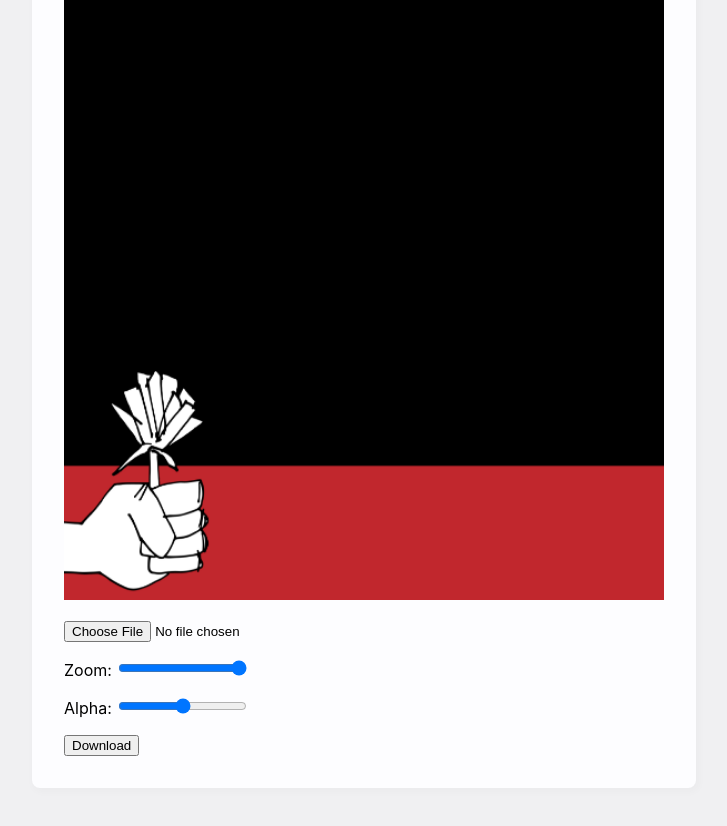
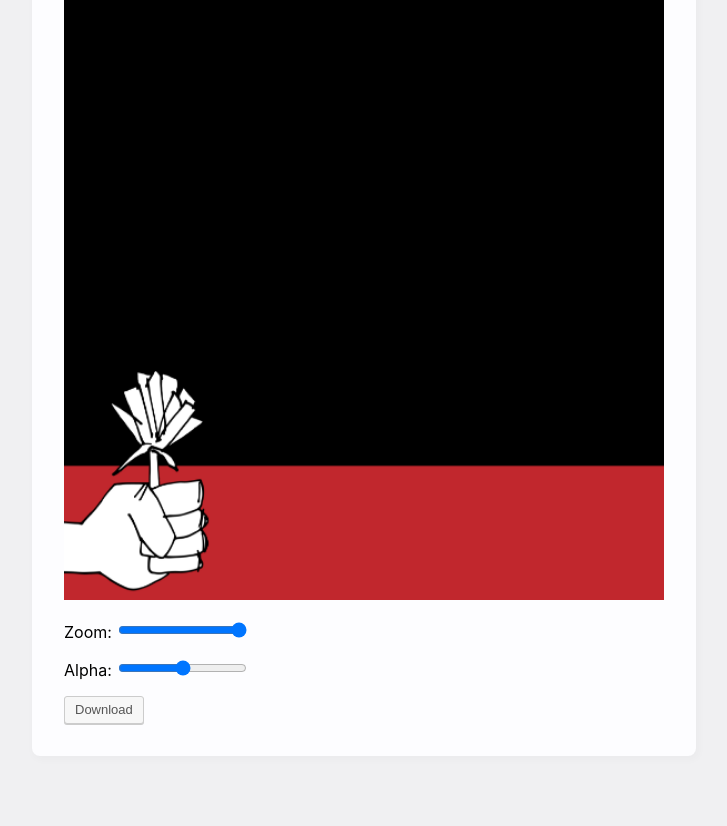
Before and after one commit to jiinbe/panzoom, a plain HTML site: page index.html in a window 1280 px wide. Shown: the part 194-1020 px from the top of the page, without its empty margins (276-1003 px from the left). Drawn offline with Linux system fonts and the light colour scheme.

Commit message:
Update index.html

```diff
--- a/index.html
+++ b/index.html
@@ -28,6 +28,32 @@ text-decoration: none;
 img, canvas {
 width: 100%;
 height: auto;
+}
+button {
+background: #f7f7f7 none repeat scroll 0 0;
+border-color: #ccc;
+box-shadow: 0 1px 0 #ccc;
+color: #555;
+vertical-align: top;
+border-radius: 3px;
+border-style: solid;
+border-width: 1px;
+box-sizing: border-box;
+cursor: pointer;
+display: inline-block;
+font-size: 13px;
+height: 28px;
+line-height: 26px;
+margin: 0;
+padding: 0 10px 1px;
+text-decoration: none;
+white-space: nowrap;
+}
+input[type="file"] {
+display: none;
+}
+button[onclick*="()"] {
+cursor: pointer;
 }
 @media (max-width: 700px) {
 main {
```
